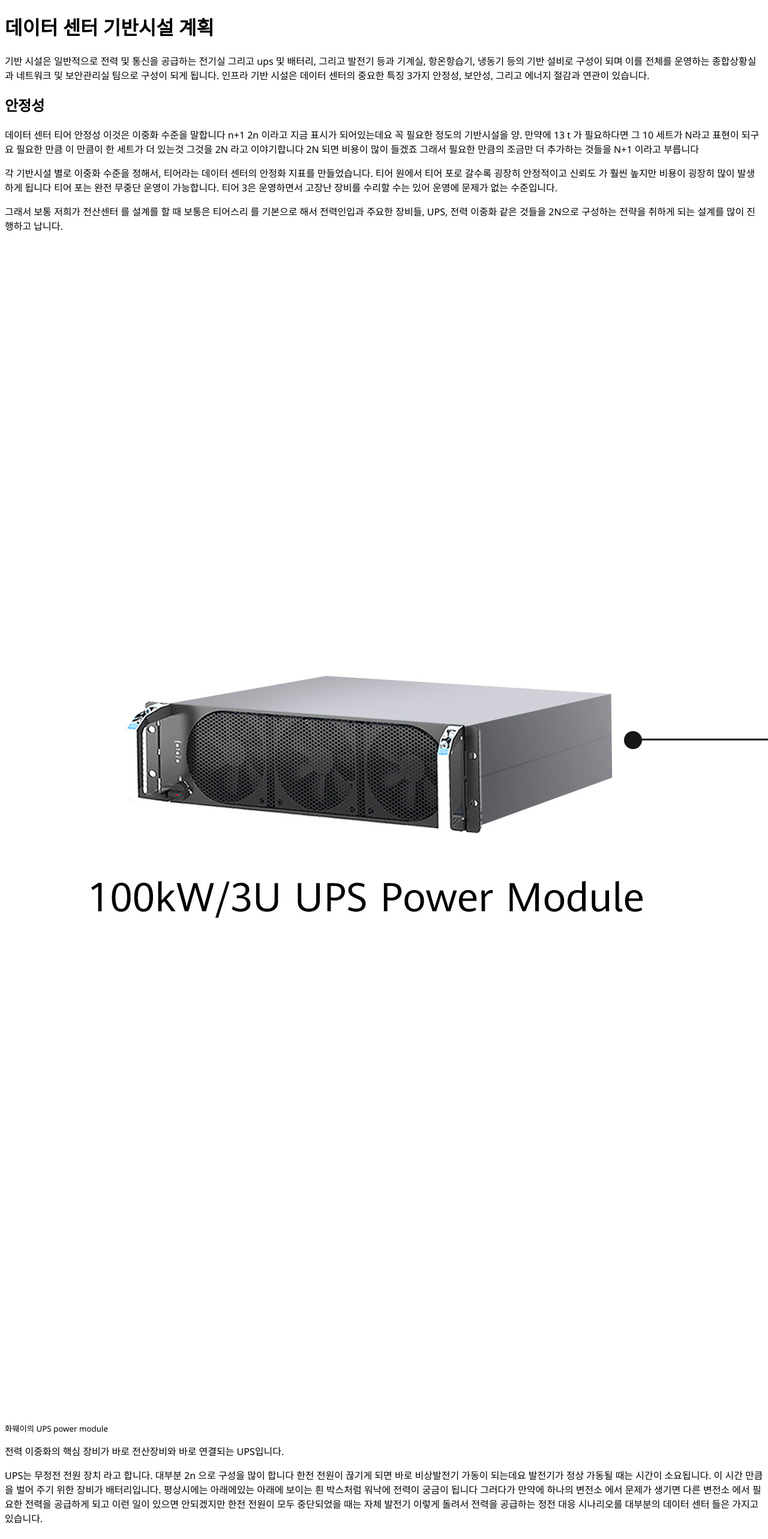
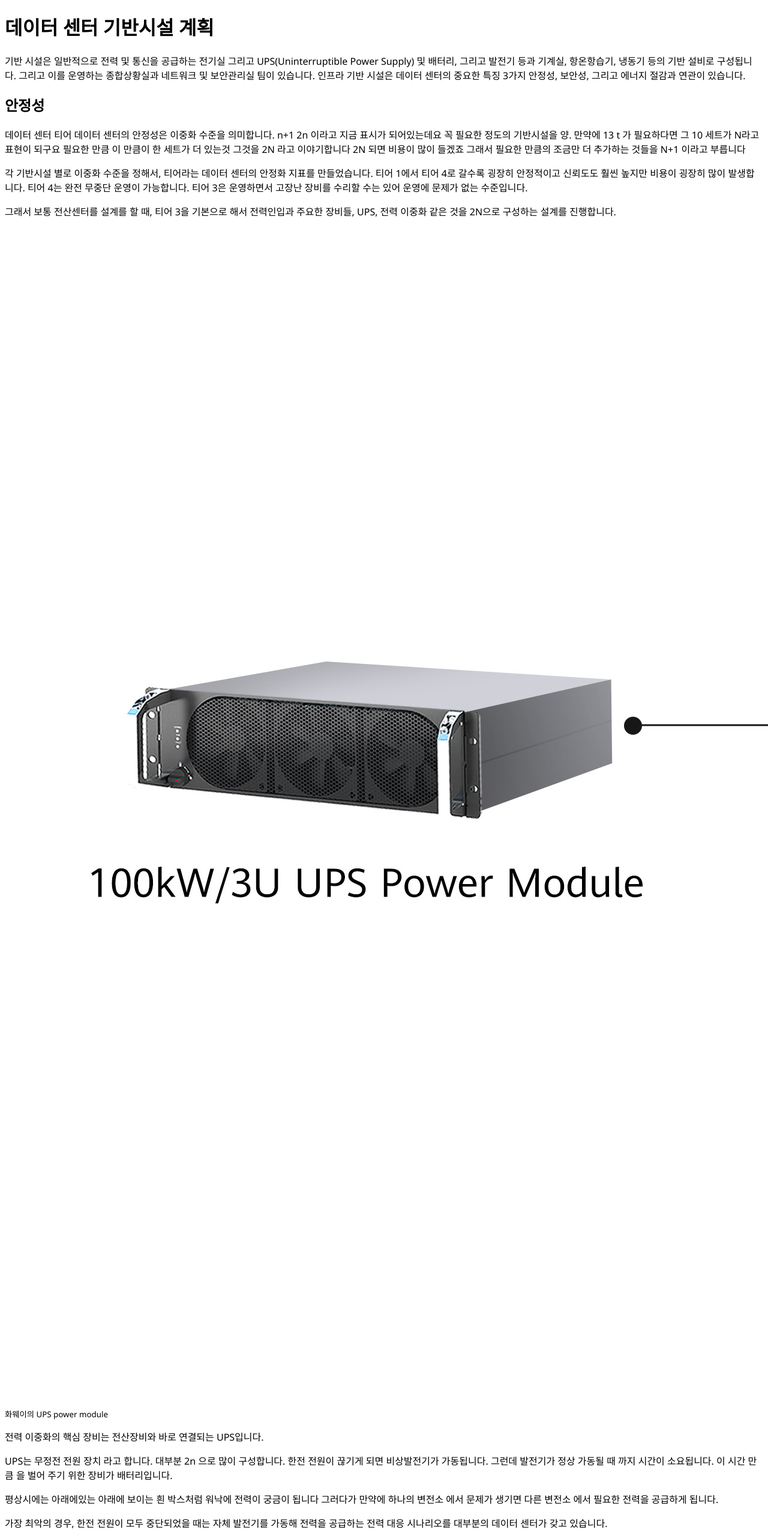
Before and after one commit to marron-b/brown, a Next.js app: page /datacenter/datacenter_infrastructure_planning in a window 1280 px wide. Shown: the top 2566 px of the page at 60% size. Built offline with nearby package versions, Linux system fonts and the light colour scheme.

Commit message:
Update datacenter_infrastructure_planning.mdx

```diff
--- a/pages/datacenter/datacenter_infrastructure_planning.mdx
+++ b/pages/datacenter/datacenter_infrastructure_planning.mdx
@@ -3,13 +3,13 @@ title: 데이터 센터 기반시설 계획
 description: 데이터 센터 기반시설 계획
 ---
 # 데이터 센터 기반시설 계획
-기반 시설은 일반적으로 전력 및 통신을 공급하는 전기실 그리고 ups 및 배터리, 그리고 발전기 등과 기계실, 항온항습기, 냉동기 등의 기반 설비로 구성이 되며
-이를 전체를 운영하는 종합상황실과 네트워크 및 보안관리실 팀으로 구성이 되게 됩니다.
+기반 시설은 일반적으로 전력 및 통신을 공급하는 전기실 그리고 UPS(Uninterruptible Power Supply) 및 배터리, 그리고 발전기 등과 기계실, 항온항습기, 냉동기 등의 기반 설비로 구성됩니다. 그리고
+이를 운영하는 종합상황실과 네트워크 및 보안관리실 팀이 있습니다.
 인프라 기반 시설은 데이터 센터의 중요한 특징 3가지 안정성, 보안성, 그리고 에너지 절감과 연관이 있습니다.
 
 ## 안정성
 데이터 센터 티어
-안정성 이것은 이중화 수준을 말합니다
+데이터 센터의 안정성은 이중화 수준을 의미합니다.
 n+1 2n 이라고 지금 표시가
 되어있는데요 꼭 필요한 정도의
 기반시설을 양. 만약에 13 t 가
@@ -21,46 +21,29 @@ n+1 2n 이라고 지금 표시가
 조금만 더 추가하는 것들을 N+1
 이라고 부릅니다
 
-각 기반시설 별로
-이중화 수준을 정해서, 티어라는
-데이터 센터의 안정화 지표를
-만들었습니다. 티어 원에서 티어 포로
-갈수록 굉장히 안정적이고 신뢰도 가
-훨씬 높지만 비용이 굉장히 많이
-발생하게 됩니다
-티어 포는 완전
-무중단 운영이 가능합니다.
+각 기반시설 별로 이중화 수준을 정해서, 티어라는 데이터 센터의 안정화 지표를 만들었습니다.
+티어 1에서 티어 4로 갈수록 굉장히 안정적이고 신뢰도도 훨씬 높지만 비용이 굉장히 많이 발생합니다. 티어 4는 완전 무중단 운영이 가능합니다.
 티어 3은 운영하면서 고장난 장비를 수리할 수는 있어 운영에 문제가 없는 수준입니다.
 
-그래서 보통 저희가 전산센터 를
-설계를 할 때 보통은 티어스리 를
-기본으로 해서 전력인입과 주요한
-장비들, UPS, 전력 이중화 같은
-것들을 2N으로 구성하는 전략을
-취하게 되는 설계를 많이 진행하고
-납니다.
+그래서 보통 전산센터를
+설계를 할 때, 티어 3을 기본으로 해서 전력인입과 주요한 장비들, UPS, 전력 이중화 같은 것을 2N으로 구성하는 설계를 진행합니다.
 ![UPS power module from Huawei](/images/datacenter/datacenter_ups_powermodule_from_huawei.jpeg)
 <sub>화웨이의 UPS power module</sub>
 
 
-전력 이중화의 핵심 장비가 바로 전산장비와 바로 연결되는 UPS입니다.
+전력 이중화의 핵심 장비는 전산장비와 바로 연결되는 UPS입니다.
 
-UPS는 무정전 전원 장치 라고 합니다. 대부분 2n 으로 구성을
-많이 합니다 한전 전원이 끊기게 되면
-바로 비상발전기 가동이 되는데요
-발전기가 정상 가동될 때는 시간이
-소요됩니다.
+UPS는 무정전 전원 장치 라고 합니다. 대부분 2n 으로 많이 구성합니다. 한전 전원이 끊기게 되면 비상발전기가 가동됩니다. 그런데 발전기가 정상 가동될 때 까지 시간이 소요됩니다.
 이 시간 만큼 을 벌어 주기 위한
 장비가 배터리입니다.
+
+
 평상시에는 아래에있는 아래에 보이는 흰 박스처럼
 워낙에 전력이 궁금이 됩니다 그러다가
 만약에 하나의 변전소 에서 문제가
-생기면 다른 변전소 에서 필요한 전력을 공급하게 되고 이런 일이
-있으면 안되겠지만 한전 전원이 모두
-중단되었을 때는 자체 발전기 이렇게
-돌려서 전력을 공급하는 정전 대응
-시나리오를 대부분의 데이터 센터 들은
-가지고 있습니다.
+생기면 다른 변전소 에서 필요한 전력을 공급하게 됩니다.
+
+가장 최악의 경우, 한전 전원이 모두 중단되었을 때는 자체 발전기를 가동해 전력을 공급하는 전력 대응 시나리오를 대부분의 데이터 센터가 갖고 있습니다.
 ## 보안성
 
 
```
